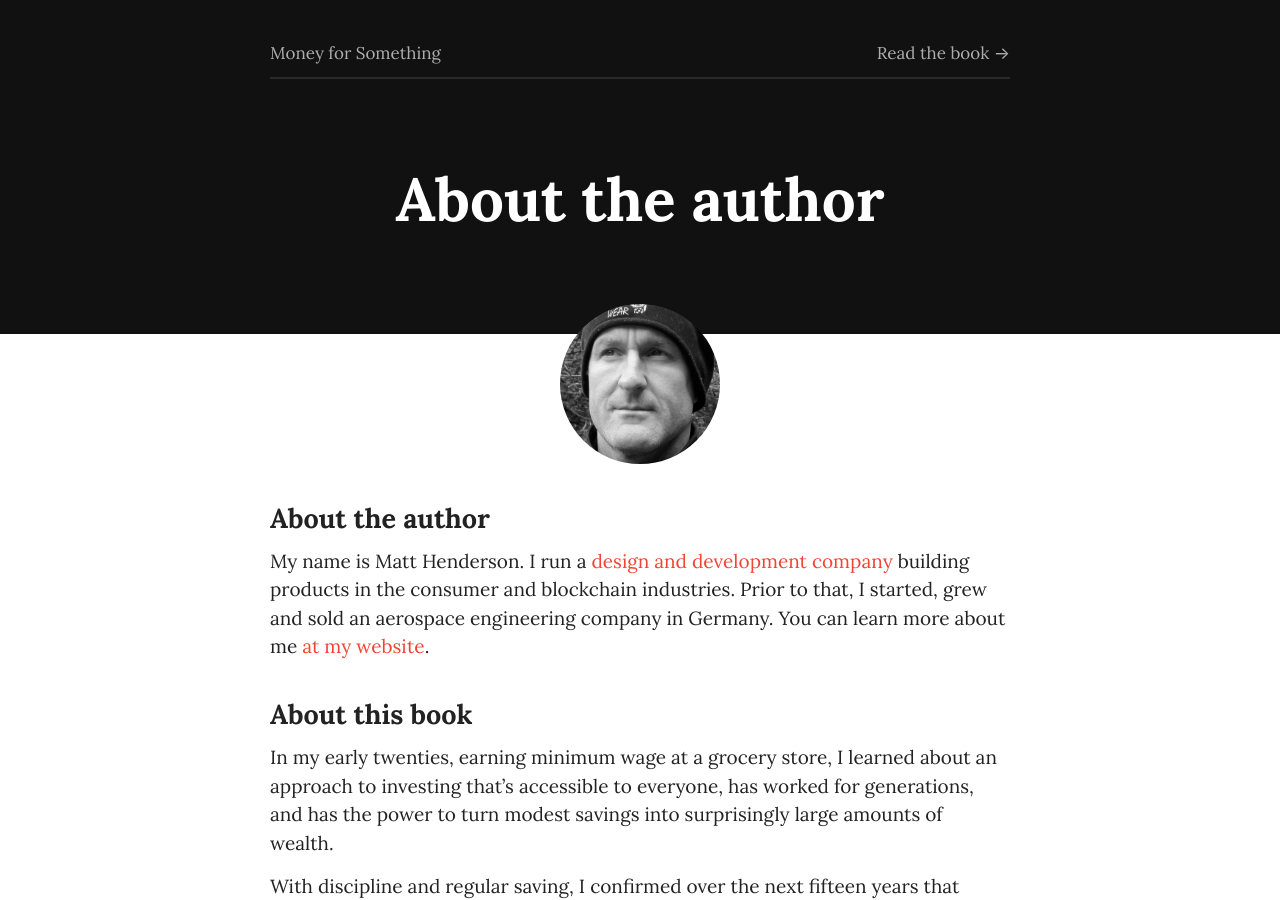
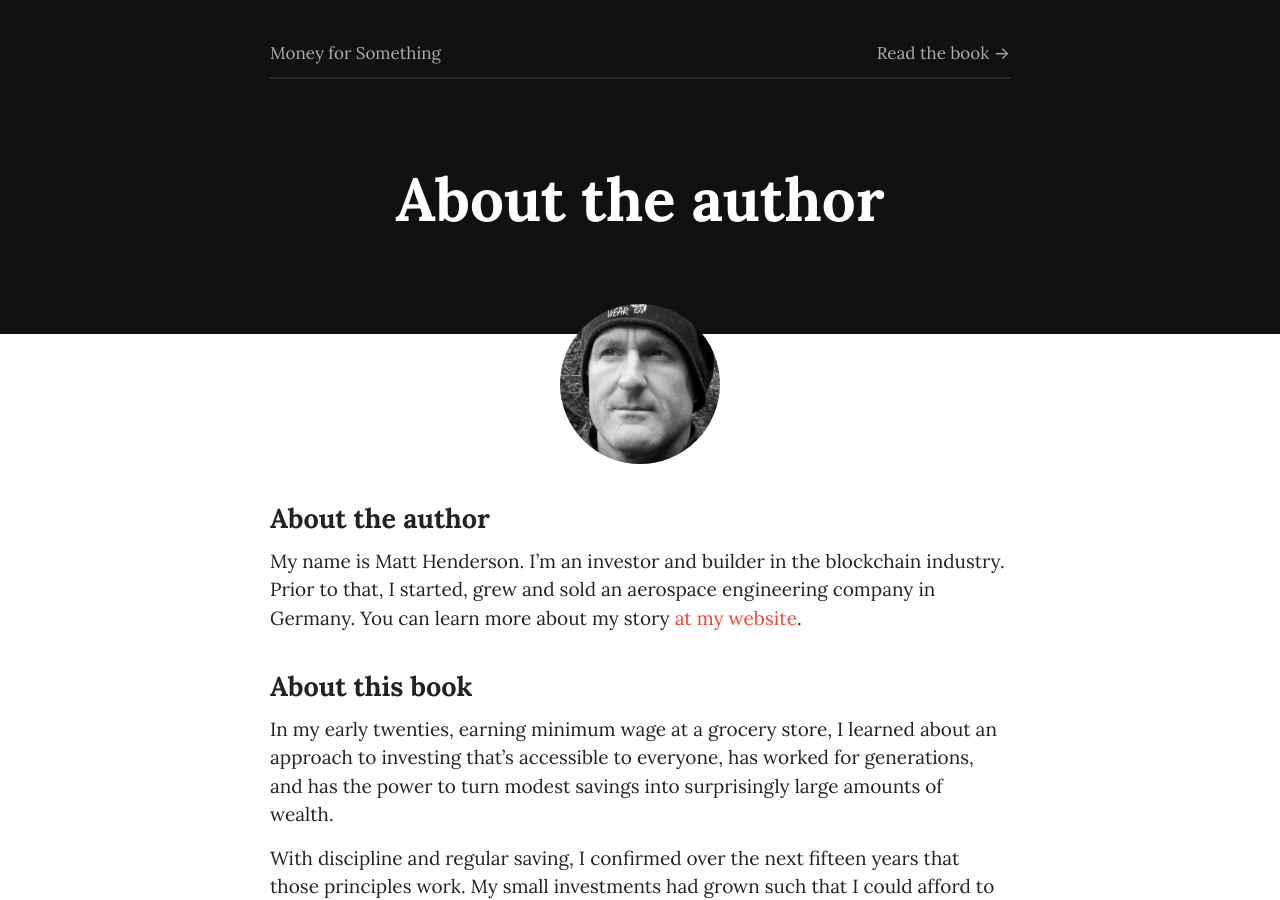
Before and after one commit to dafacto/moneyforsomething, a Jekyll site: the page built from about.md, in a window 1280 px wide and 900 px high. Built offline with Jekyll 4.4.1, drawn with Linux system fonts in a browser that asks for light colours; some web fonts are replaced; a script that is not in the unit is left out.

Commit message:
Update about page

```diff
--- a/about.md
+++ b/about.md
@@ -10,7 +10,7 @@ permalink: /about/
 
 ## About the author
 
-My name is Matt Henderson. I run a [design and development company](http://makaluinc.com) building products in the consumer and blockchain industries. Prior to that, I started, grew and sold an aerospace engineering company in Germany. You can learn more about me [at my website](https://matthenderson.me).
+My name is Matt Henderson. I’m an investor and builder in the blockchain industry. Prior to that, I started, grew and sold an aerospace engineering company in Germany. You can learn more about my story [at my website](https://dafacto.com/about).
 
 ## About this book
 
```
Also changed, not shown: 1 other file.
